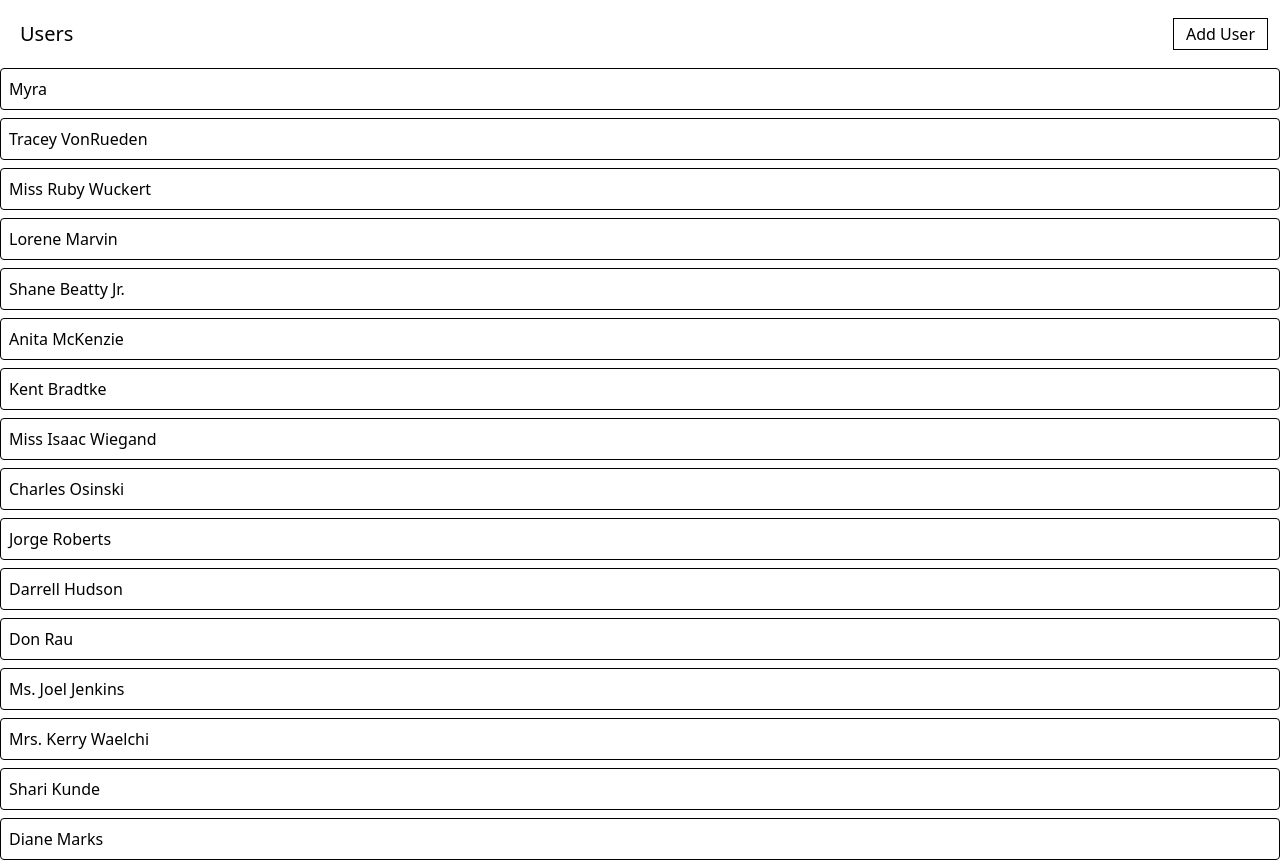
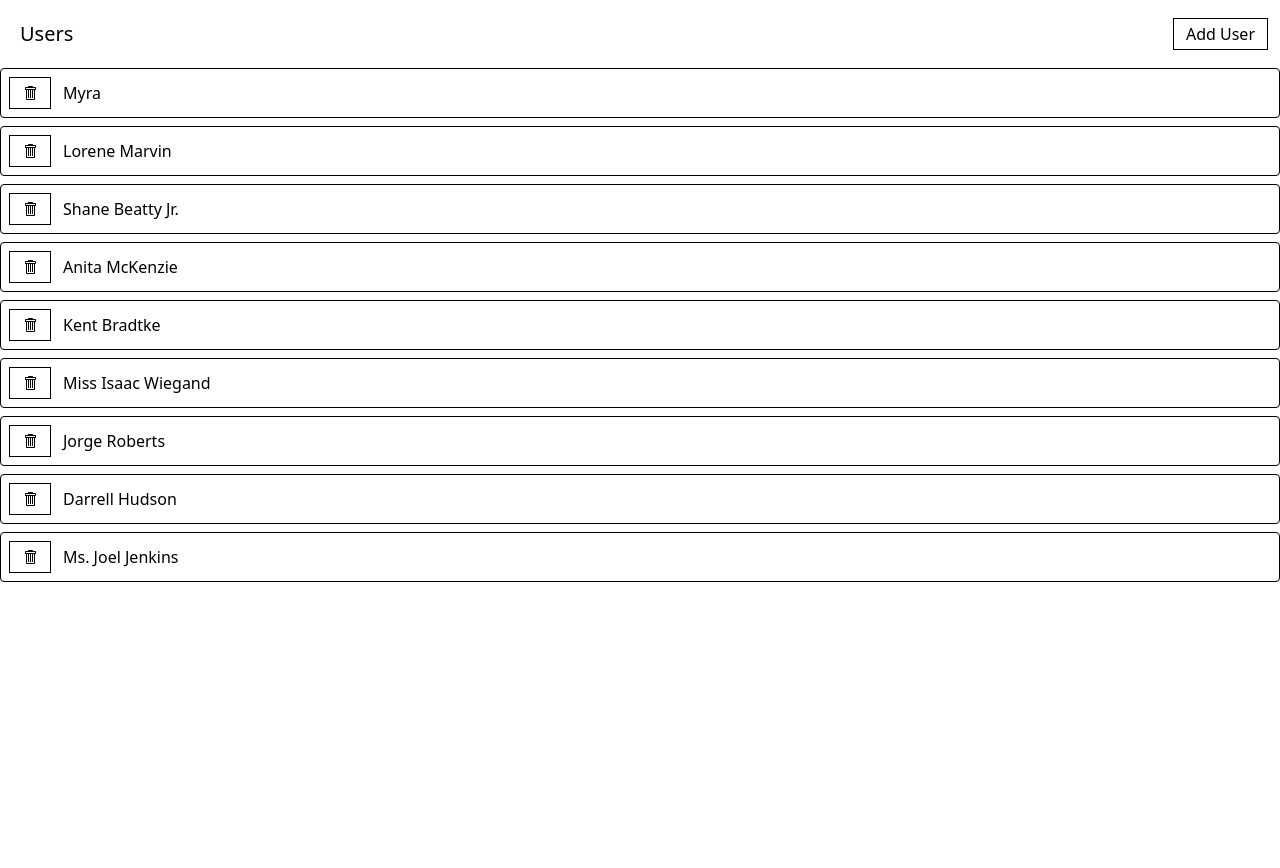
Before and after one commit to numberwang55/media, a React app: page / in a window 1280 px wide. After the commit the page ends 800 px from the top, so only its background shows below. Built offline with nearby package versions, Linux system fonts and the light colour scheme; data requests are answered from the project's data file; the HTML template or start-up script is replaced by a standard one.

Commit message:
fixing delete error - deleting returns empty object, instead of returning response.data from the async thunk, return user object to then filter the redux state to reflect the DB deletion. Styling of UsersListItem

```diff
--- a/db.json
+++ b/db.json
@@ -3,14 +3,6 @@
     {
       "id": 1,
       "name": "Myra"
-    },
-    {
-      "name": "Tracey VonRueden",
-      "id": 2
-    },
-    {
-      "name": "Miss Ruby Wuckert",
-      "id": 3
     },
     {
       "name": "Lorene Marvin",
@@ -33,10 +25,6 @@
       "id": 8
     },
     {
-      "name": "Charles Osinski",
-      "id": 9
-    },
-    {
       "name": "Jorge Roberts",
       "id": 10
     },
@@ -45,24 +33,8 @@
       "id": 11
     },
     {
-      "name": "Don Rau",
-      "id": 12
-    },
-    {
       "name": "Ms. Joel Jenkins",
       "id": 13
-    },
-    {
-      "name": "Mrs. Kerry Waelchi",
-      "id": 14
-    },
-    {
-      "name": "Shari Kunde",
-      "id": 15
-    },
-    {
-      "name": "Diane Marks",
-      "id": 16
     }
   ],
   "albums": [],
--- a/src/components/UsersListItem.js
+++ b/src/components/UsersListItem.js
@@ -1,7 +1,24 @@
+import {GoTrashcan} from "react-icons/go";
+import Button from "./Button";
+import {deleteUser} from "../store";
+import {useThunk} from "../hooks/use-thunk";
+
 export default function UsersListItem({user}) {
+  const [doDeleteUser, isLoading, error] = useThunk(deleteUser);
+
+  const handleClick = () => {
+    doDeleteUser(user)
+  }
+
   return <div className="mb-2 border rounded">
     <div className="flex p-2 justify-between items-center cursor-pointer">
-      {user.name}
+      <div className="flex flex-row items-center justify-between">
+        <Button className="mr-3" loading={isLoading} onClick={handleClick}>
+          <GoTrashcan/>
+        </Button>
+        {error && <div>Error deleting user</div>}
+        {user.name}
+      </div>
     </div>
   </div>
 }
--- a/src/store/slices/usersSlice.js
+++ b/src/store/slices/usersSlice.js
@@ -40,8 +40,7 @@
     })
     builder.addCase(deleteUser.fulfilled, (state, action) => {
       state.isLoading = false;
-      // FIX ME!!!
-      console.log(action)
+      state.data = state.data.filter(user => user.id !== action.payload.id)
     })
     builder.addCase(deleteUser.rejected, (state, action) => {
       state.isLoading = false;
--- a/src/store/thunks/deleteUser.js
+++ b/src/store/thunks/deleteUser.js
@@ -2,10 +2,10 @@
 import axios from "axios";
 
 const deleteUser = createAsyncThunk("users/delete", async (user) => {
-  const response = await axios.delete(`http://localhost:3005/users/${user.id}`)
+  await axios.delete(`http://localhost:3005/users/${user.id}`)
 
   // FIX!!!
-  return response.data;
+  return user
 })
 
 export {deleteUser}
```
